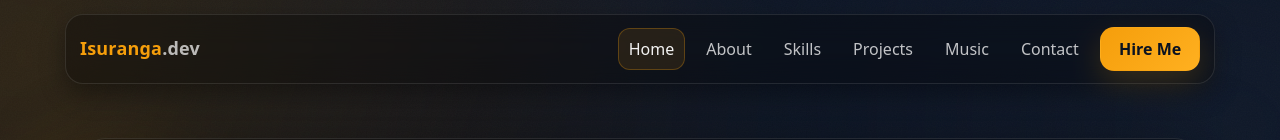
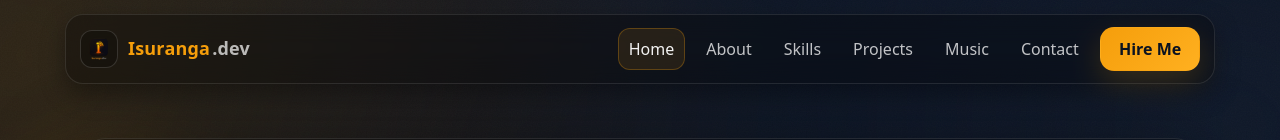
Before and after one commit to Isuranga876/Portfolio, a React (Vite) app: page / in a window 1280 px wide. Shown: the top 140 px of the page. Built offline with nearby package versions, Linux system fonts and the light colour scheme.

Commit message:
Update navbar with logo

```diff
--- a/src/components/Navbar.jsx
+++ b/src/components/Navbar.jsx
@@ -1,4 +1,7 @@
 import { useEffect, useState } from "react";
+
+// ✅ add your logo (put file in src/assets/)
+import logoImg from "../assets/icons/logo.png";
 
 export default function Navbar() {
   const items = [
@@ -34,12 +37,20 @@ export default function Navbar() {
   return (
     <header className="nav-header">
       <div className="nav-inner glass">
-        <a className="logo" href="#home">
-          <span className="accent">Isuranga</span>
-          <span className="muted">.dev</span>
+        {/* ✅ UPDATED LOGO AREA */}
+        <a className="brand" href="#home" aria-label="Go to Home">
+          <img className="brand-logo" src={logoImg} alt="Isuranga logo" />
+          <div className="brand-text">
+            <span className="brand-name accent">Isuranga</span>
+            <span className="brand-dot muted">.dev</span>
+          </div>
         </a>
 
-        <button className="nav-burger btn btn-secondary" onClick={() => setOpen((v) => !v)}>
+        <button
+          className="nav-burger btn btn-secondary"
+          onClick={() => setOpen((v) => !v)}
+          aria-label="Open menu"
+        >
           ☰
         </button>
 
@@ -54,7 +65,11 @@ export default function Navbar() {
               {it.name}
             </a>
           ))}
-          <a href="#contact" className="btn btn-primary hover-lift" onClick={() => setOpen(false)}>
+          <a
+            href="#contact"
+            className="btn btn-primary hover-lift"
+            onClick={() => setOpen(false)}
+          >
             Hire Me
           </a>
         </nav>
--- a/src/styles/effects.css
+++ b/src/styles/effects.css
@@ -1523,3 +1523,39 @@
   border-color: rgba(245,158,11,0.30);
   box-shadow: 0 12px 30px rgba(245,158,11,0.14);
 }
+
+/* =========================
+   NAV BRAND (LOGO)
+========================= */
+
+.brand{
+  display:flex;
+  align-items:center;
+  gap: 10px;
+  text-decoration:none;
+}
+
+.brand-logo{
+  width: 38px;
+  height: 38px;
+  border-radius: 12px;
+  object-fit: cover;
+  border: 1px solid rgba(255,255,255,0.14);
+  background: rgba(0,0,0,0.25);
+}
+
+.brand-text{
+  display:flex;
+  align-items:baseline;
+  gap: 2px;
+  font-weight: 900;
+  letter-spacing: 0.2px;
+}
+
+.brand-name{
+  font-size: 18px;
+}
+
+.brand-dot{
+  font-size: 18px;
+}
```
Also changed, not shown: src/assets/icons/logo.png (added).
